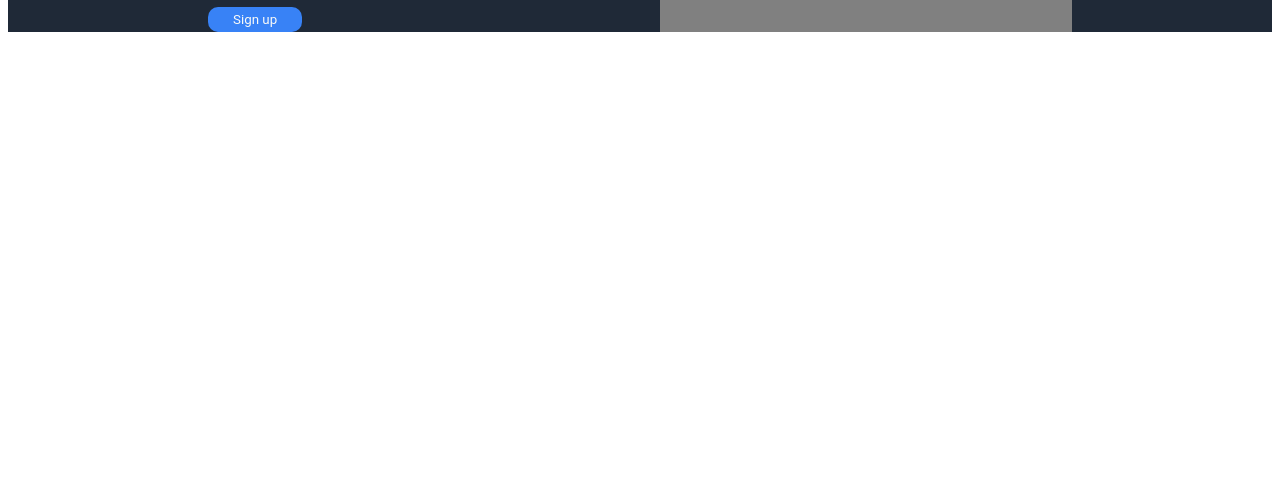
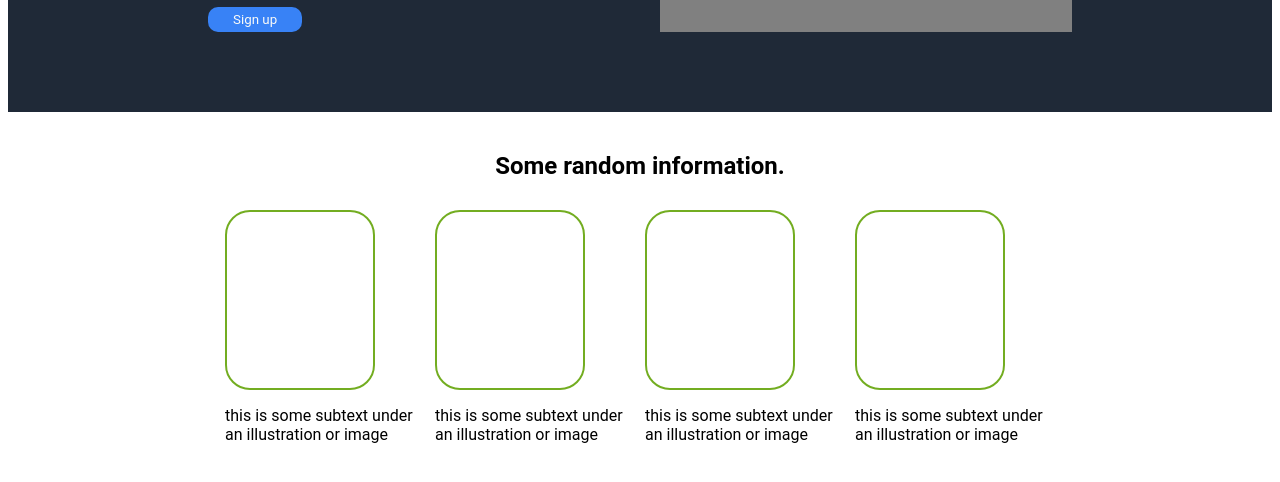
Before and after one commit to lpenche/landing-page, a plain HTML site: page index.html in a window 1280 px wide. Shown: the part 314-796 px from the top of the page. Drawn offline with Linux system fonts and the light colour scheme.

Commit message:
Add third section
Add section with illustrations with flex. Style second section with padding to have some blue background below.

```diff
--- a/css/style.css
+++ b/css/style.css
@@ -7,14 +7,15 @@ body {
     display: flex;
     flex-direction: column;
     align-items: center;
+    gap: 20px;
 }
 
-.container {
+.container-one {
     background-color: #1f2937;
     width: 100%;
     display: flex;
     flex-direction: column;
-    padding: 0 200px;
+    padding: 0 200px 80px 200px;
     gap: 50px;
 }
 
@@ -89,3 +90,32 @@ button {
 .text {
     color: lightgrey;
 }
+
+.container-two {
+    display: flex;
+    flex-direction: column;
+    gap: 10px;
+}
+
+.info {
+    display: flex;
+    justify-content: center;
+    gap: 10px;
+}
+
+.image-container {
+    border-radius: 25px;
+    border: 2px solid #73AD21;
+    width: 150px;
+    height: 180px;
+}
+
+.info-heading {
+    display: flex;
+    justify-content: center;
+    align-items: center;
+}
+
+.illustration {
+    width: 200px;
+}
--- a/index.html
+++ b/index.html
@@ -8,7 +8,7 @@
     <link rel="stylesheet" href="./css/style.css">
 </head>
 <body>
-    <div class="container">
+    <div class="container-one">
         <div class="header">
             <h3 class="header-logo">Header Logo</h3>
             <ul class="header-links">
@@ -28,5 +28,26 @@
             </div>
         </div>
     </div>
+    <div class="container-two">
+        <h2 class="info-heading">Some random information.</h2>
+        <div class="info">
+            <div class="illustration">
+                <div class="image-container"></div>
+                <p class="subtext">this is some subtext under an illustration or image</p>
+            </div>
+            <div class="illustration">
+                <div class="image-container"></div>
+                <p class="subtext">this is some subtext under an illustration or image</p>
+            </div>
+            <div class="illustration">
+                <div class="image-container"></div>
+                <p class="subtext">this is some subtext under an illustration or image</p>
+            </div>
+            <div class="illustration">
+                <div class="image-container"></div>
+                <p class="subtext">this is some subtext under an illustration or image</p>
+            </div>
+        </div>
+    </div>
 </body>
 </html>
```
